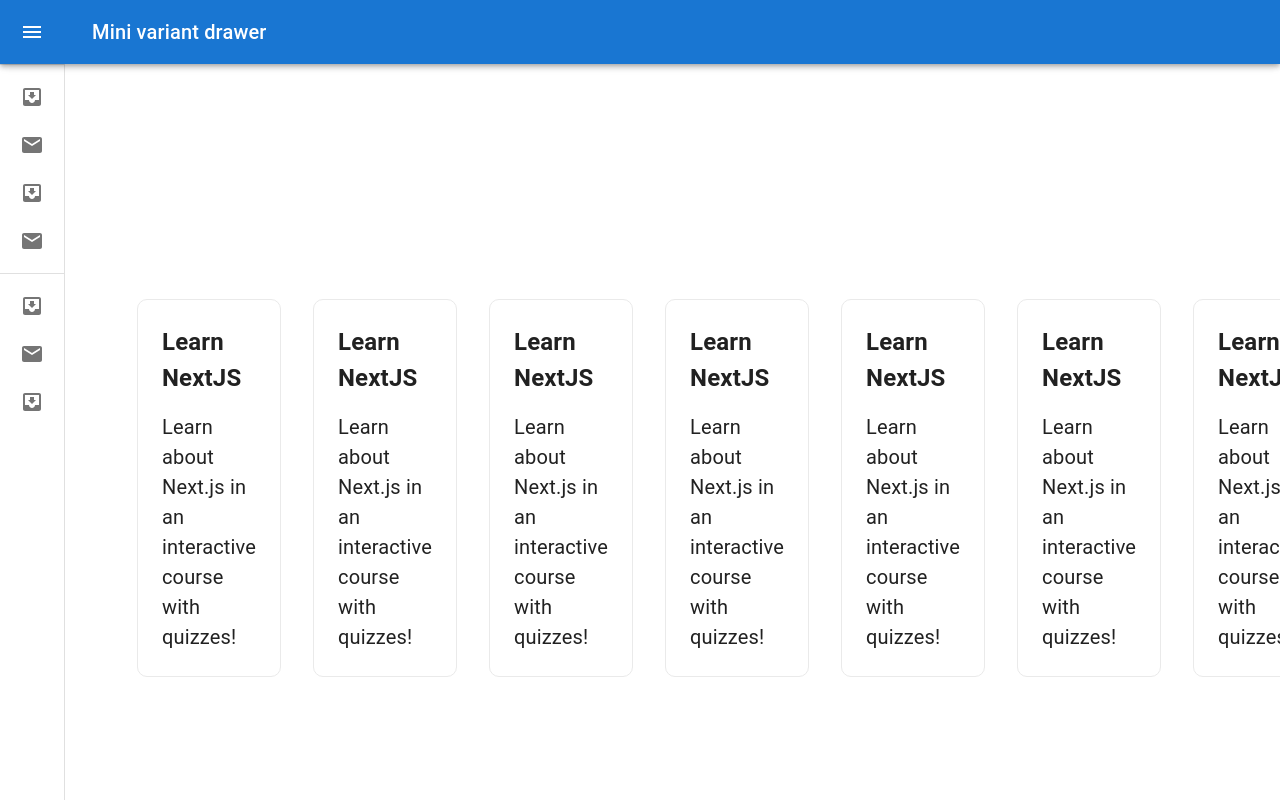
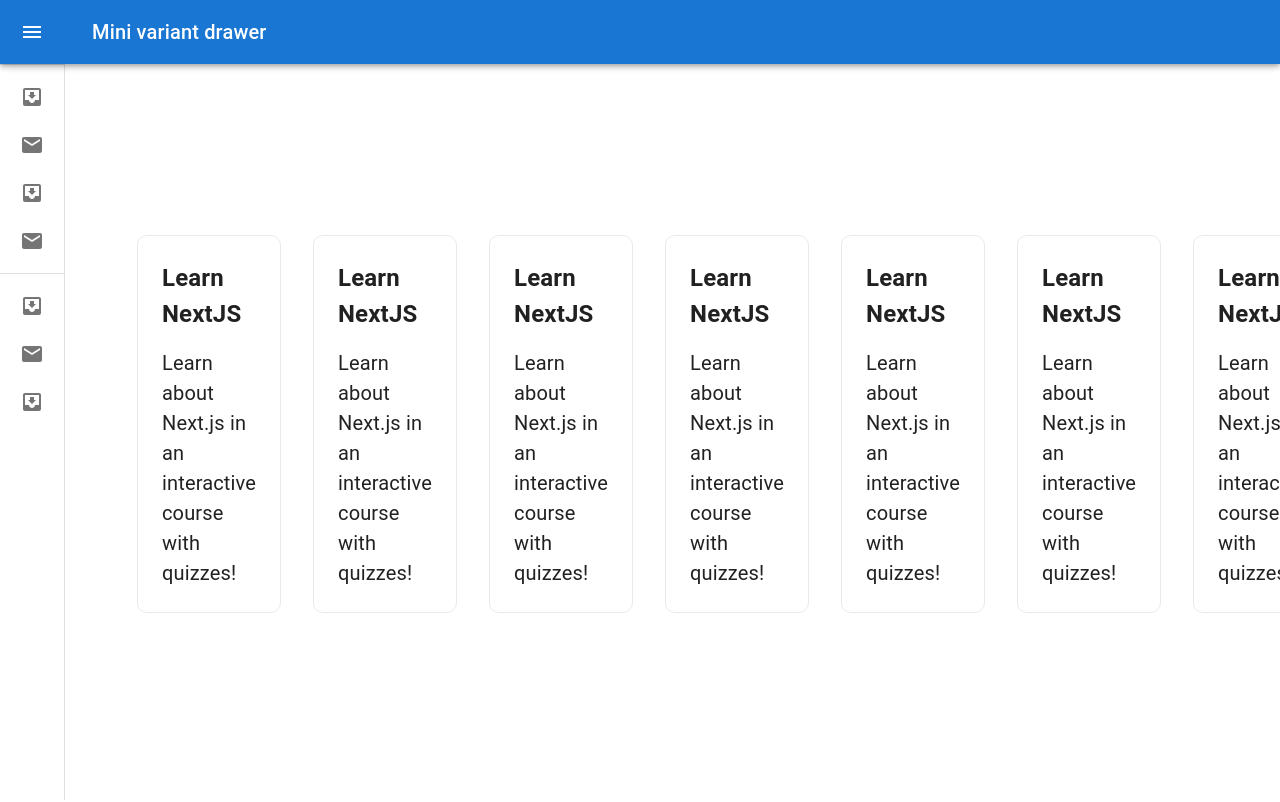
Before and after one commit to AlexCao97/my-first-web, a Next.js app: page / in a window 1280 px wide. Shown: the top 802 px of the page. Built offline with nearby package versions, Linux system fonts and the light colour scheme.

Commit message:
update layout

```diff
--- a/components/Navbar.js
+++ b/components/Navbar.js
@@ -187,8 +187,7 @@
           </List>
         </Drawer>
         <Box component="main" sx={{ flexGrow: 1, p: 3 }}>
-          <DrawerHeader />
-          {children}
+          <main>{children}</main>
         </Box>
       </Box>
     </>
--- a/pages/_app.js
+++ b/pages/_app.js
@@ -1,12 +1,7 @@
 import "@/styles/globals.css";
-import Layout from "@/components/layout";
 
 function MyApp({ Component, pageProps }) {
-  return (
-    <Layout>
-      <Component {...pageProps} />
-    </Layout>
-  );
+  return <Component {...pageProps} />;
 }
 
 export default MyApp;
--- a/pages/index.js
+++ b/pages/index.js
@@ -1,7 +1,9 @@
 import styles from "@/styles/Home.module.css";
+import Layout from "@/components/layout";
 
 export default function Home() {
   return (
+    <Layout>
       <div className={styles.container}>
         <main className={styles.main}>
           <div className={styles.grid}>
@@ -55,5 +57,6 @@
           </div>
         </main>
       </div>
+    </Layout>
   );
 }
--- a/styles/404.module.css
+++ b/styles/404.module.css
@@ -9,6 +9,7 @@
 }
 
 .containerGhost {
+  top: 10vh;
   margin: 0 auto;
   position: relative;
   width: 250px;
```
Lines whose indentation alone changed are shown as unchanged.
